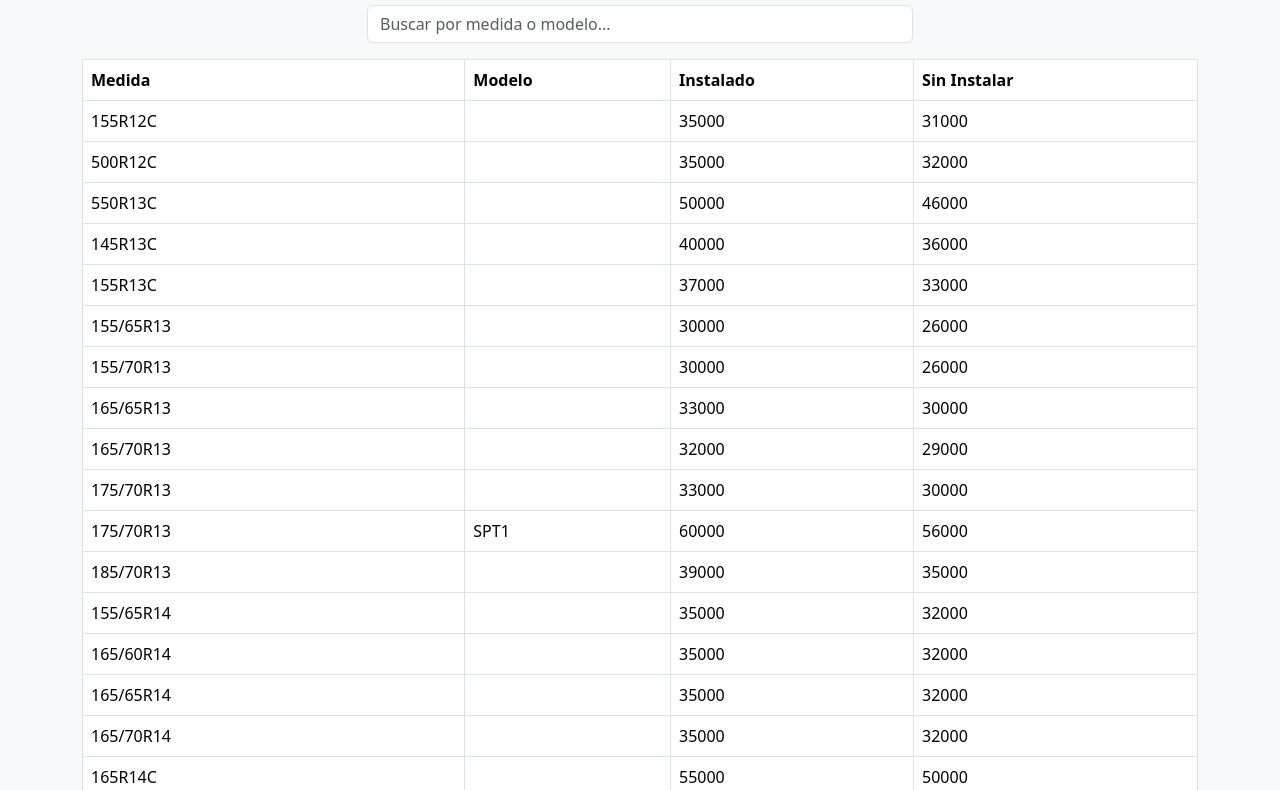
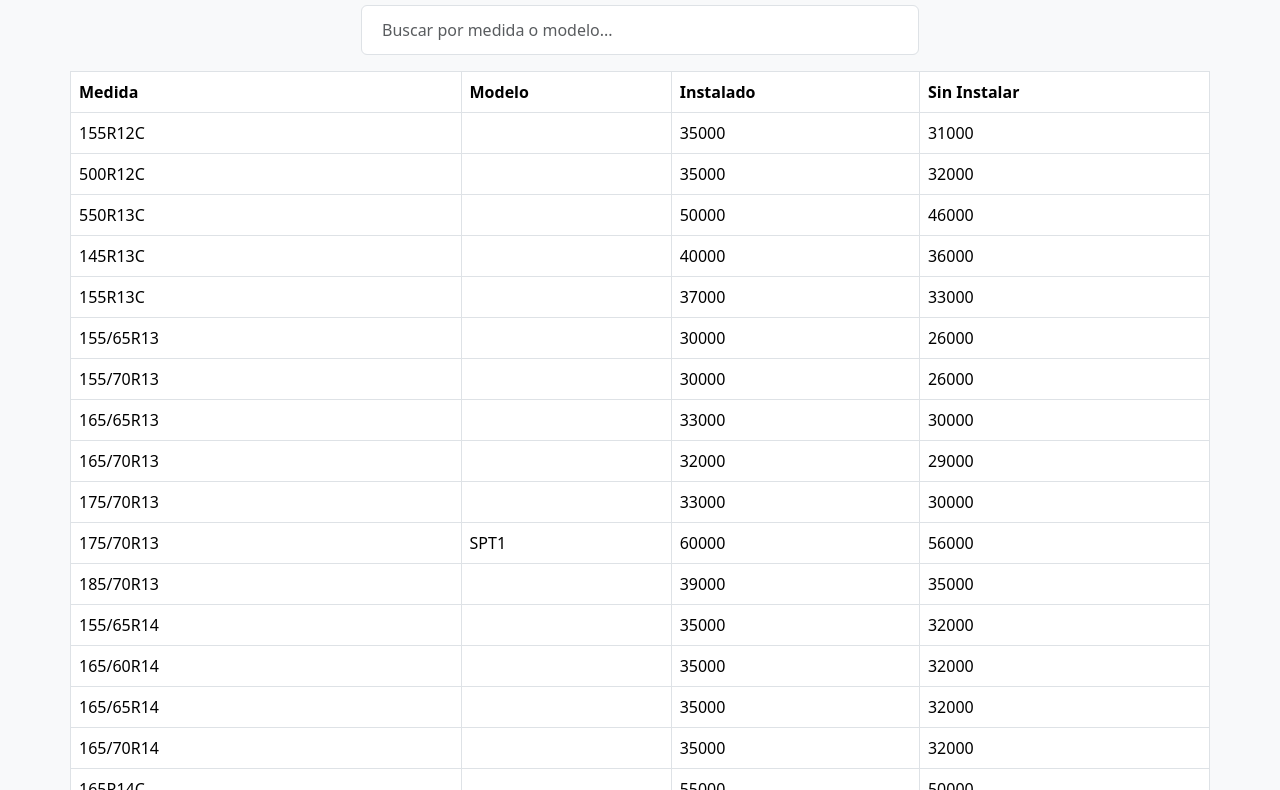
Before and after one commit to matijqs/listadeprecios.app, a plain HTML site: page index.html in a window 1280 px wide. Shown: the part 141-931 px from the top of the page. Drawn offline with nearby package versions, Linux system fonts and the light colour scheme.

Commit message:
Ajustes CSS para evitar salto en el diseño en móviles

```diff
--- a/styles.css
+++ b/styles.css
@@ -1,5 +1,20 @@
+.form-control {
+    box-sizing: border-box;
+    font-size: 1rem;
+    padding: 0.75rem 1.25rem;
+    margin: 0;
+}
+
+.row.mb-3 {
+    margin-bottom: 1rem;
+}
+
+.container {
+    padding: 0;
+}
 body {
     background-color: #f8f9fa; /* Color de fondo suave */
+    overflow-x: hidden;
 }
 
 h1 {
@@ -20,4 +35,5 @@ h1 {
 .logo-container {
     text-align: center; /* Centra el logo horizontalmente */
     margin-bottom: 20px; /* Espacio debajo del logo */
+    margin-bottom: 1rem;
 }
```
